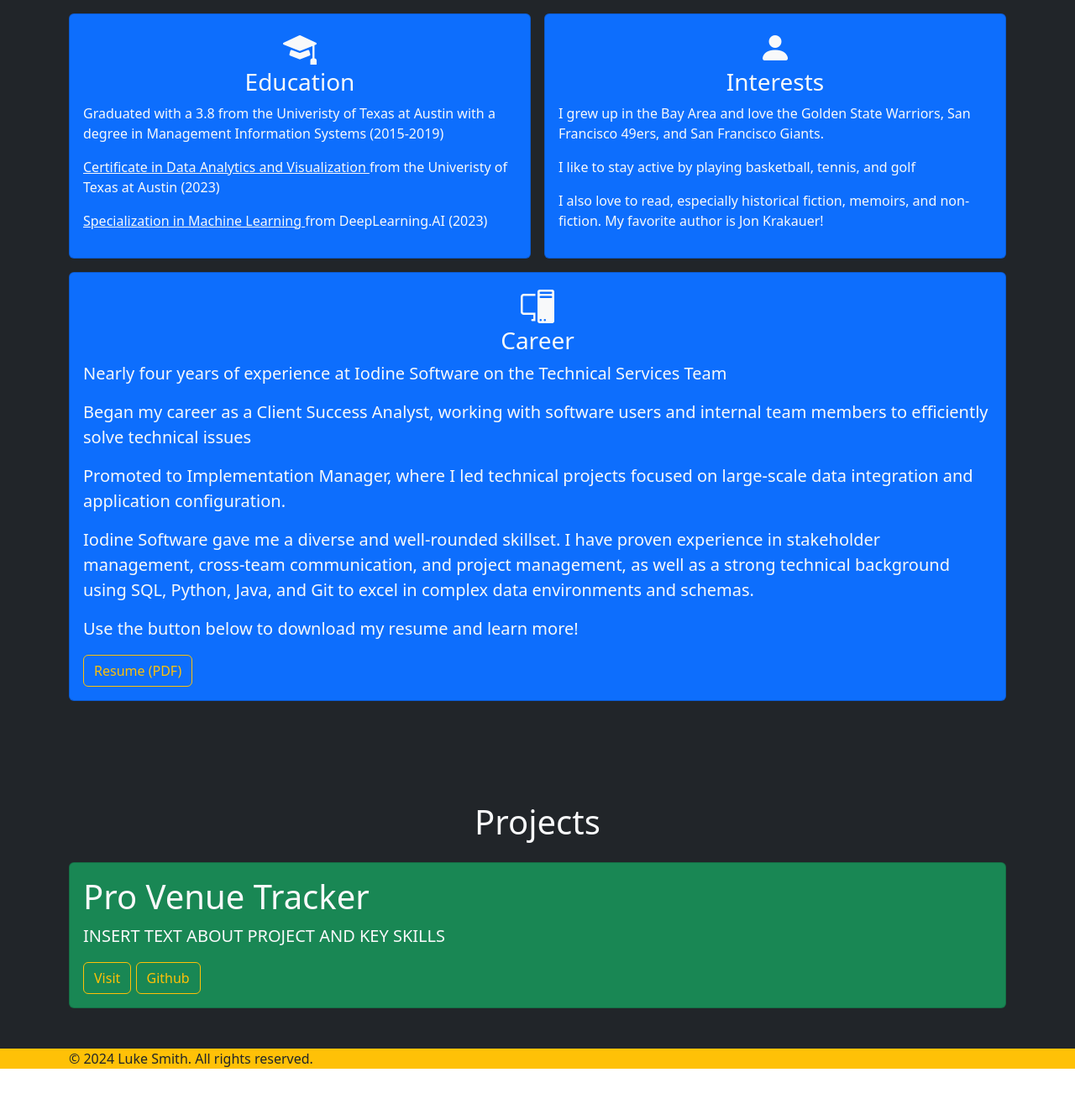
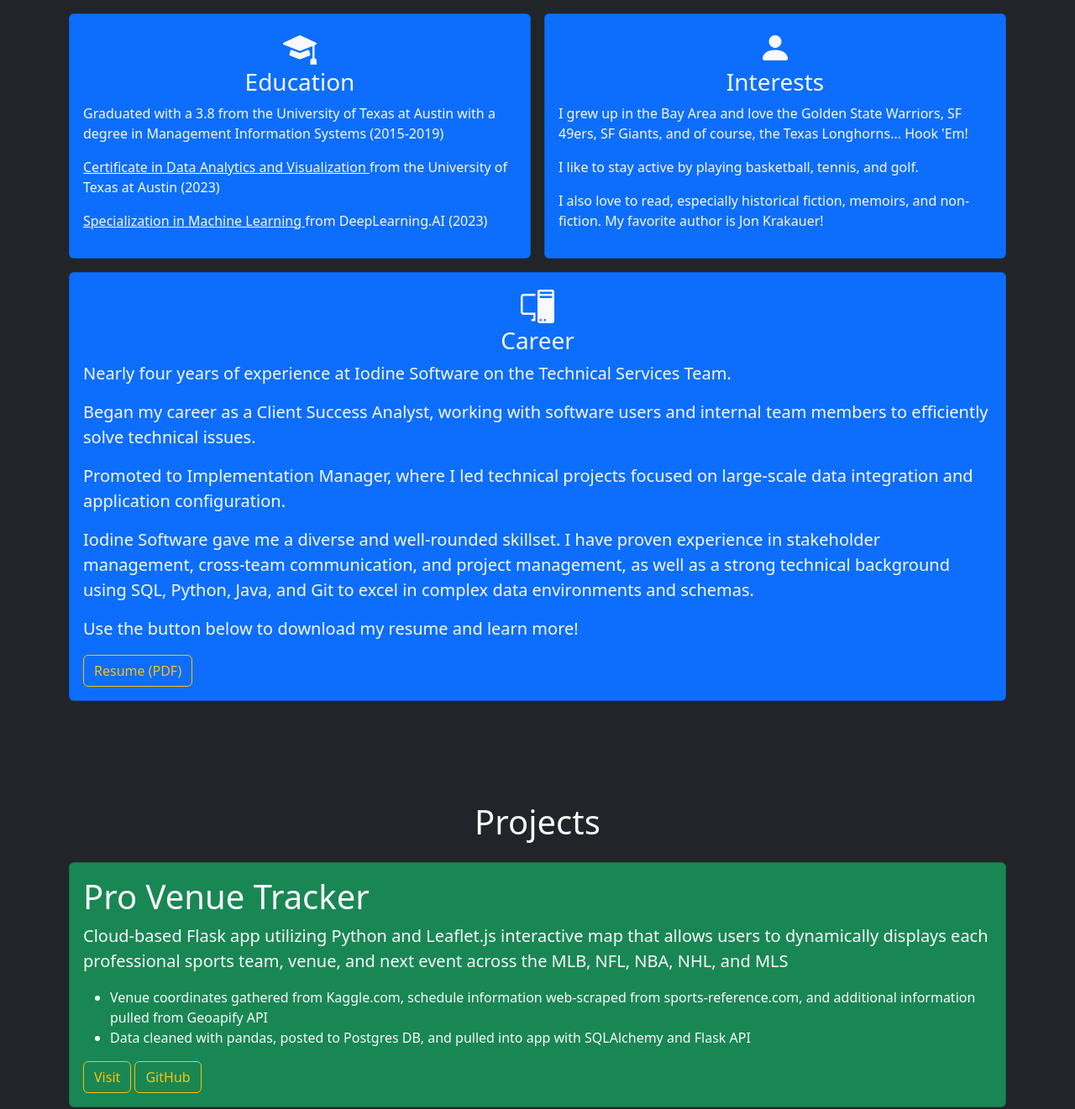
Before and after one commit to lucasjfsmith/personal-website, a plain HTML site: page index.html in a window 1280 px wide. Shown: the part 540-1861 px from the top of the page at 84% size. Before the commit the page ends 1829 px from the top, so only its background shows below. Drawn offline with nearby package versions, Linux system fonts and the light colour scheme.

Commit message:
edits and project section

```diff
--- a/index.html
+++ b/index.html
@@ -62,7 +62,7 @@
                             <h3 class="card-title">Education</h3>
                             <div class="card-text text-start ">
                                 <p>
-                                    Graduated with a 3.8 from the Univeristy of Texas at Austin
+                                    Graduated with a 3.8 from the University of Texas at Austin
                                     with a degree in Management Information Systems (2015-2019)
                                 </p>
 
@@ -70,7 +70,7 @@
                                     <a href="https://techbootcamps.utexas.edu/data/landing/" class="text-light" target="_blank">
                                         Certificate in Data Analytics and Visualization
                                     </a>
-                                    from the Univeristy of Texas at Austin (2023)
+                                    from the University of Texas at Austin (2023)
                                 </p>
                                 <p>
                                     <a href="https://www.coursera.org/specializations/machine-learning-introduction" class="text-light" target="_blank">
@@ -89,10 +89,11 @@
                             <h3 class="card-title">Interests</h3>
                             <div class="card-text text-start ">
                                 <p>
-                                    I grew up in the Bay Area and love the Golden State Warriors, San Francisco 49ers, and San Francisco Giants.
+                                    I grew up in the Bay Area and love the Golden State Warriors, SF 49ers, SF Giants, and of
+                                    course, the Texas Longhorns... Hook 'Em!
                                 </p>
                                 <p>
-                                    I like to stay active by playing basketball, tennis, and golf
+                                    I like to stay active by playing basketball, tennis, and golf.
                                 </p>
                                 <p>
                                     I also love to read, especially historical fiction, memoirs, and non-fiction. My favorite author
@@ -111,11 +112,11 @@
                             <h3 class="card-title">Career</h3>
                             <div class="card-text text-start lead">
                                 <p>
-                                    Nearly four years of experience at Iodine Software on the Technical Services Team
+                                    Nearly four years of experience at Iodine Software on the Technical Services Team.
                                 </p>
                                 <p>
                                     Began my career as a Client Success Analyst, working with software users and internal
-                                    team members to efficiently solve technical issues
+                                    team members to efficiently solve technical issues.
                                 </p>
                                 <p>
                                     Promoted to Implementation Manager, where I led technical projects focused on
@@ -145,16 +146,28 @@
             <div class="row text-center">
                 <div class="col">
                     <div class="card bg-success">
-                        <div class="card-body text-start text-light lead">
+                        <div class="card-body text-start text-light">
                             <div class="card-title h1">Pro Venue Tracker</div>
                             <div class="card-text">
-                                <p>INSERT TEXT ABOUT PROJECT AND KEY SKILLS</p>
+                                <p class="lead">
+                                    Cloud-based Flask app utilizing Python and Leaflet.js interactive map that allows users to dynamically
+                                    displays each professional sports team, venue, and next event across the MLB, NFL, NBA, NHL, and MLS
+                                </p>
+                                <ul>
+                                    <li>
+                                        Venue coordinates gathered from Kaggle.com, schedule information web-scraped
+                                        from sports-reference.com, and additional information pulled from Geoapify API
+                                    </li>
+                                    <li>
+                                        Data cleaned with pandas, posted to Postgres DB, and pulled into app with SQLAlchemy and Flask API
+                                    </li>
+                                </ul>
                             </div>
                             <a href="https://pro-venue-tracker.onrender.com/" class="btn btn-outline-warning" target="_blank">
                                 Visit
                             </a>
                             <a href="https://github.com/lucasjfsmith/pro-venue-tracker" class="btn btn-outline-warning"  target="_blank">
-                                Github
+                                GitHub
                             </a>
                         </div>
                     </div>
```
